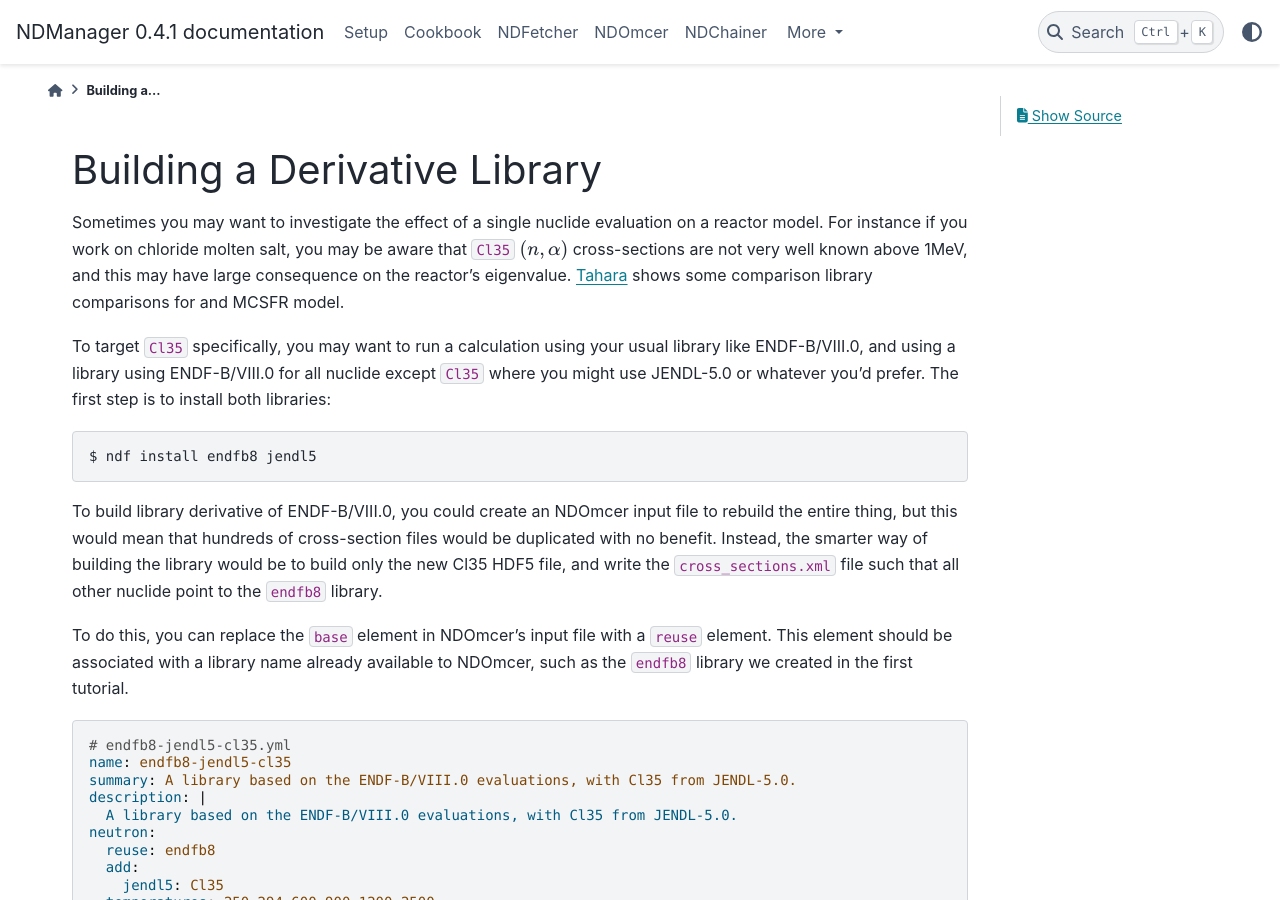
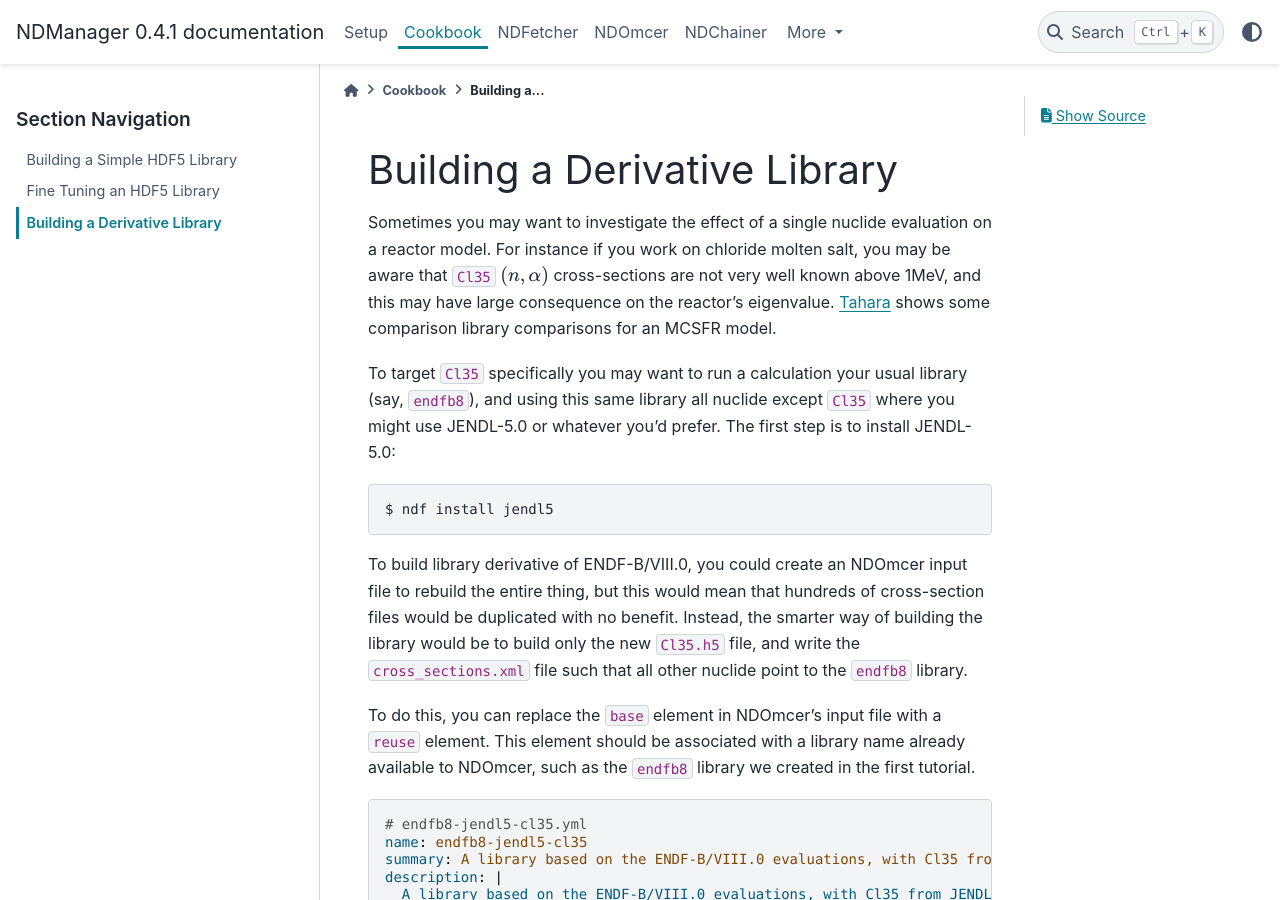
Before and after one commit to nplinden/ndmanager, a Sphinx documentation site: the page built from docs/source/cookbook/derivative_library.rst, in a window 1280 px wide and 900 px high. Built offline with Sphinx 7.4.7 and the PyData theme 0.15.4, drawn with Linux system fonts in a browser that asks for light colours; some of the changed text lies outside the part shown.

Commit message:
still cooking

```diff
--- a/docs/source/cookbook/derivative_library.rst
+++ b/docs/source/cookbook/derivative_library.rst
@@ -5,17 +5,17 @@ Building a Derivative Library
 
 Sometimes you may want to investigate the effect of a single nuclide evaluation on a reactor model.
 For instance if you work on chloride molten salt, you may be aware that ``Cl35`` :math:`(n,\alpha)` cross-sections are not very well known above 1MeV, and this may have large consequence on the reactor's eigenvalue.
-`Tahara <https://www.tandfonline.com/doi/epdf/10.1080/00223131.2023.2282553?needAccess=true>`_ shows some comparison library comparisons for and MCSFR model.
+`Tahara <https://www.tandfonline.com/doi/epdf/10.1080/00223131.2023.2282553?needAccess=true>`_ shows some comparison library comparisons for an MCSFR model.
 
-To target ``Cl35`` specifically, you may want to run a calculation using your usual library like ENDF-B/VIII.0, and using a library using ENDF-B/VIII.0 for all nuclide except ``Cl35`` where you might use JENDL-5.0 or whatever you'd prefer.
-The first step is to install both libraries:
+To target ``Cl35`` specifically you may want to run a calculation your usual library (say, ``endfb8``), and using this same library all nuclide except ``Cl35`` where you might use JENDL-5.0 or whatever you'd prefer.
+The first step is to install JENDL-5.0:
 
 .. code-block:: console
 
-   $ ndf install endfb8 jendl5
+   $ ndf install jendl5
 
 To build library derivative of ENDF-B/VIII.0, you could create an NDOmcer input file to rebuild the entire thing, but this would mean that hundreds of cross-section files would be duplicated with no benefit.
-Instead, the smarter way of building the library would be to build only the new Cl35 HDF5 file, and write the ``cross_sections.xml`` file such that all other nuclide point to the ``endfb8`` library.
+Instead, the smarter way of building the library would be to build only the new ``Cl35.h5`` file, and write the ``cross_sections.xml`` file such that all other nuclide point to the ``endfb8`` library.
 
 To do this, you can replace the ``base`` element in NDOmcer's input file with a ``reuse`` element.
 This element should be associated with a library name already available to NDOmcer, such as the ``endfb8`` library we created in the first tutorial.
--- a/docs/source/cookbook/index.rst
+++ b/docs/source/cookbook/index.rst
@@ -11,3 +11,4 @@ This section give somes quick recipes for the most common uses of NDManager
 
     building_simple_library
     fine_tuning
+    derivative_library
```
